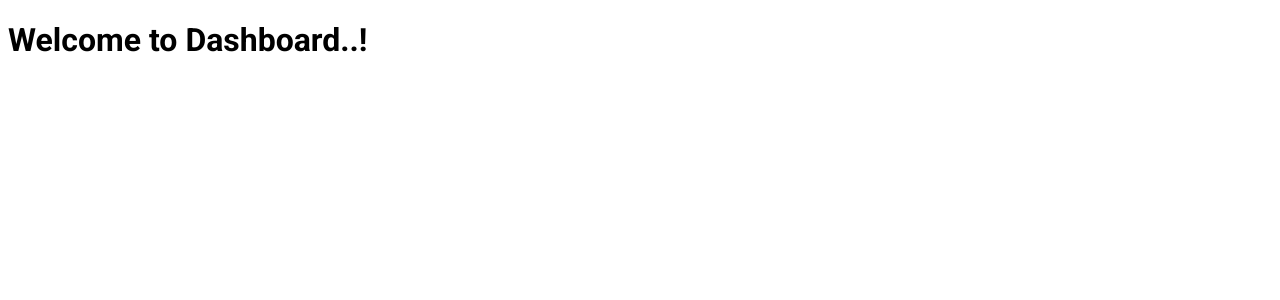
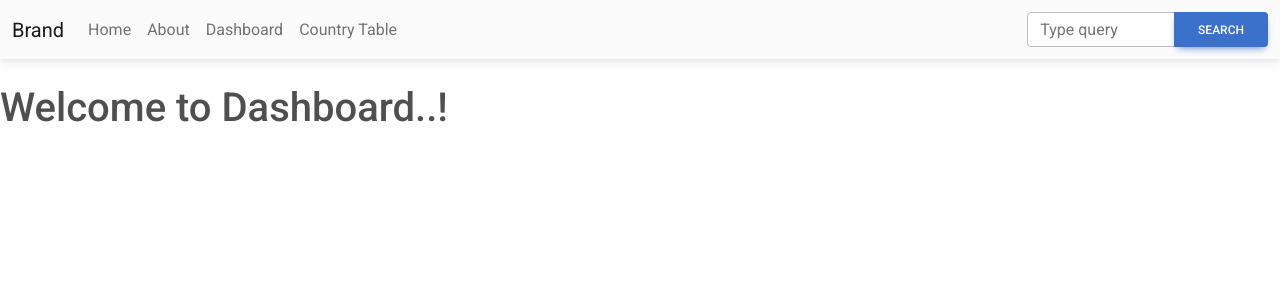
Before and after one commit to rldarshan/nextjs-dashboard, a Next.js app: page /dashboard in a window 1280 px wide. Shown: the top 300 px of the page. Built offline with nearby package versions, Linux system fonts and the light colour scheme.

Commit message:
Added header

```diff
--- a/app/about/page.tsx
+++ b/app/about/page.tsx
@@ -1,5 +1,6 @@
 "use client";
 
+import Header from "../header";
 import React, { useState, useEffect, useRef } from "react";
 import {
   TextField,
@@ -318,6 +319,9 @@ export default function FormComponent() {
 
   return (
     <>
+      <Header />
+      <br></br>
+
       <form
         onSubmit={handleSubmit}
         style={{ maxWidth: "600px", margin: "auto" }}
--- a/app/country_list/page.tsx
+++ b/app/country_list/page.tsx
@@ -1,5 +1,6 @@
 "use client"
 
+import Header from "../header";
 import React, { useState, useEffect } from 'react';
 
 export default function Country() {
@@ -19,6 +20,10 @@ export default function Country() {
   }, [])
 
   return (
+    <>
+      <Header />
+      <br></br>
+
       <div className="App">
         <h1>Country List</h1>
         <table border={1} style={{ width: '100%', textAlign: 'left'}}>
@@ -40,5 +45,6 @@ export default function Country() {
           </tbody>
         </table>
       </div>
+    </>
   );
 }
--- a/app/dashboard/page.tsx
+++ b/app/dashboard/page.tsx
@@ -1,7 +1,14 @@
 "use client"
+import Header from "../header";
 
 export default function App(){
-  return (<h1>Welcome to Dashboard..!</h1>)
+  return (
+  <>
+    <Header />
+    <br></br>
+    <h1>Welcome to Dashboard..!</h1>
+  </>
+)
 }
 // import React, { useState, useEffect } from 'react';
 // import {
```
Lines whose indentation alone changed are shown as unchanged.
